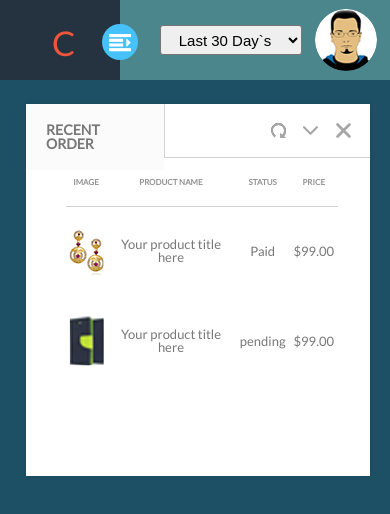
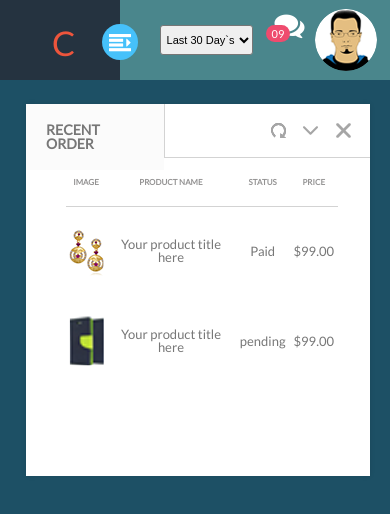
Before and after one commit to vahutson/animated-sidebars, a plain HTML site: page index.html in a window 390 px wide. Drawn offline with Linux system fonts and the light colour scheme.

Commit message:
almost finish

```diff
--- a/index.html
+++ b/index.html
@@ -27,10 +27,15 @@
                 <option>Last Month</option>
             </select>
 
-                <div class="user__pic__header"></div>
-
+        </div>
+        <div class='header__user'>
+            <div class='header__message'><i class="fa fa-comments" aria-hidden="true"></i>
+                <div class="message-counter"><span>09</span></div>
+            </div>
+            <div class="user__pic__header">
             </div>
         </div>
+    </div>
 
 </header>
 
@@ -68,9 +73,10 @@
         </p></li>
         <li class="dashboards list__dash"><p class='dash__holder'><i class="fa fa-folder-open" aria-hidden="true"></i>Pages
         </p></li>
-        <li class="dashboards list__dash message"><p class='dash__holder'><i class="fa fa-comments" aria-hidden="true"></i>Message
+        <li class="dashboards list__dash message"><p class='dash__holder'><i class="fa fa-comments"
+                                                                             aria-hidden="true"></i>Message
             <div class="message-counter"><span>09</span></div>
-        </p></li>
+            </p></li>
     </ul>
 </div>
 
--- a/script.js
+++ b/script.js
@@ -12,7 +12,7 @@ var mainHeader = document.getElementsByClassName('main__header')[0];
 var cell = document.getElementsByClassName('cell');
 var main = document.getElementsByTagName('main')[0];
 var dashBoard = document.getElementsByClassName('dashboards')[0];
-var userPic = document.getElementsByClassName('user__pic__header')[0];
+var userPic = document.getElementsByClassName('header__user')[0];
 dashBoard.addEventListener('click', activate);
 toggleButton.addEventListener('click', collapse);
 window.addEventListener('resize', mob);
@@ -34,7 +34,7 @@ window.onload = mob;
 
         if (sidebar.classList.contains('collapsed') && window.innerWidth < 840) {
             sidebar.style.display = 'none';
-            } else if (window.innerWidth < 840){
+        } else if (window.innerWidth < 840) {
             sidebar.style.display = 'block';
         }
 
@@ -49,9 +49,11 @@ window.onload = mob;
 
 function collapse() {
     if (sidebar.classList.contains('collapsed') && window.innerWidth < 840) {
+        userPic.style.display = 'none'
         sidebar.style.display = 'block';
-    } else if (window.innerWidth < 840){
+    } else if (window.innerWidth < 840) {
         sidebar.style.display = 'none';
+        userPic.style.display = 'block'
     }
 
     toggleButton.classList.toggle('collapsed');
--- a/style.scss
+++ b/style.scss
@@ -21,14 +21,42 @@ header {
   width: 100%;
   z-index: 1;
 
-  .user__pic__header {
+  .header__user {
     display: none;
     position: absolute;
     right: 5%;
+
+    .header__message {
+      position: absolute;
+      left: -40px;
+      font-size: 30px;
+
+      .message-counter {
+        position: absolute;
+        right: 50%;
+        top: 50%;
+        width: 24px;
+        height: 17px;
+        border-radius: 10px;
+        background: #ef4b6e;
+        color: #fff;
+
+        span {
+          font-size: 11px;
+          position: absolute;
+          top: 3px;
+          left: 6px;
+        }
+      }
+    }
+
+    .user__pic__header {
+
       width: 62px;
       height: 62px;
       border-radius: 50%;
       background: url("img/user__pic.png");
+    }
   }
 }
 
@@ -529,17 +557,13 @@ main {
   body {
     background-color: #1d5065;
   }
+
   .main__header {
-    .period__wrapper {
 
-      .period__choose{
-
-
+    .header__nav {
+      display: none;
     }
   }
- .header__nav {
-   display: none;
- }}
 
   .to__hide {
     display: none;
@@ -548,7 +572,6 @@ body {
   .period__title {
     display: none;
   }
-
 
   main {
     width: 100%;
@@ -577,3 +600,15 @@ body {
     width: 60%;
   }
 }
+
+@media (max-width: 500px) {
+  .main__header .period__wrapper .period__choose {
+    width: 93px;
+    height: 30px;
+    border-radius: 3px;
+    font-size: 11px;
+    text-align: center;
+    text-align-last: center;
+    outline: none;
+  }
+}
```
Also changed, not shown: style.css, 1 other file. Lines whose indentation alone changed are shown as unchanged.
